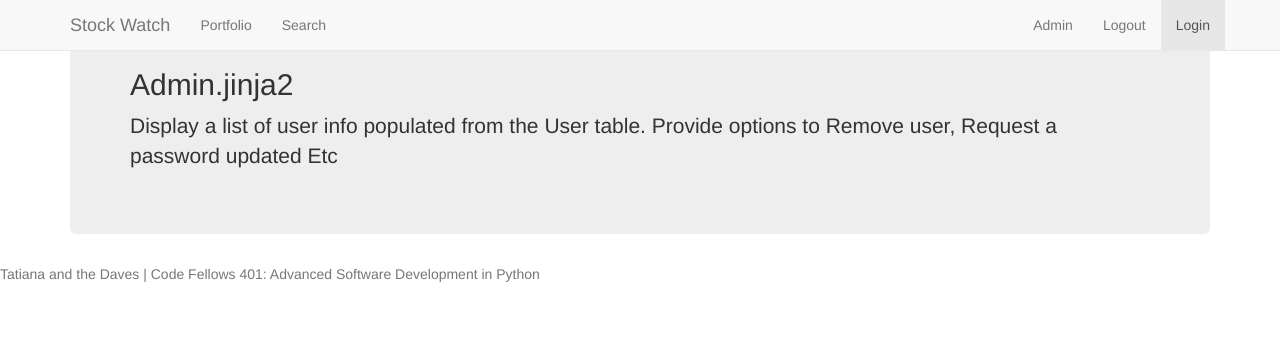
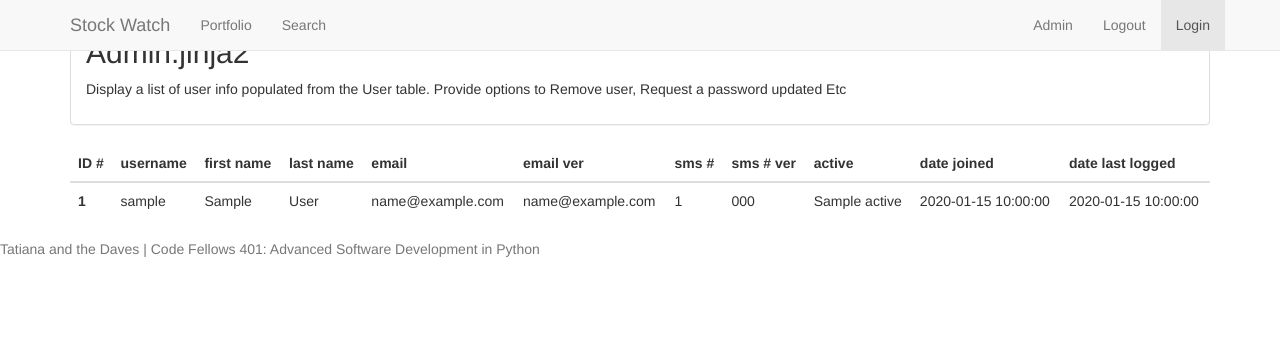
Before and after one commit to tanyaweaver/market-analysis, a Python web app: template market_analysis/templates/admin.jinja2 in a window 1280 px wide. Shown: the top 351 px of the page. Run offline with Jinja, Linux system fonts and the light colour scheme; the template is opened without the code that fills it: most values are stand-ins (such as "Sample title", 1, 10 or a date in 2020); some libraries are stand-ins or nearby versions; some web fonts are replaced.

Commit message:
populated User DB with fake user, will use this user to test login on of known user, populated Admin view with list of users from DB

```diff
--- a/market_analysis/templates/admin.jinja2
+++ b/market_analysis/templates/admin.jinja2
@@ -1,9 +1,48 @@
 {% extends "layout.jinja2" %}
 {% block body %}
 
-  <div class="jumbotron">
-    <h2>Admin.jinja2</h2>
-    <p>Display a list of user info populated from the User table. Provide options to Remove user, Request a password updated Etc</p>
+  <!-- <div class="jumbotron"> -->
+  <div class="panel panel-default">
+    <div class="panel-body">
+      <h2>Admin.jinja2</h2>
+      <p>Display a list of user info populated from the User table. Provide options to Remove user, Request a password updated Etc</p>
+    </div>
   </div>
 
+  <!-- </div> -->
+
+  <table class="table table-inverse">
+    <thead>
+      <tr>
+        <th>ID #</th>
+        <th>username</th>
+        <th>first name</th>
+        <th>last name</th>
+        <th>email</th>
+        <th>email ver</th>
+        <th>sms #</th>
+        <th>sms # ver</th>
+        <th>active</th>
+        <th>date joined</th>
+        <th>date last logged</th>
+      </tr>
+    </thead>
+      <tbody>
+        {% for user in users %}
+          <tr>
+            <th scope="row">{{ user.id }}</th>
+            <td><bold>{{ user.username }}</bold></td>
+            <td>{{ user.first_name }}</td>
+            <td>{{ user.last_name }}</td>
+            <td>{{ user.email }}</td>
+            <td>{{ user.email_verified }}</td>
+            <td>{{ user.phone_number }}</td>
+            <td>{{ user.phone_number_verified }}</td>
+            <td>{{ user.active }}</td>
+            <td>{{ user.date_joined }}</td>
+            <td>{{ user.date_last_logged }}</td>
+          </tr>
+        {% endfor %}
+  </table>
+
 {% endblock %}
--- a/market_analysis/templates/portfolio.jinja2
+++ b/market_analysis/templates/portfolio.jinja2
@@ -23,7 +23,7 @@
                 <th scope="row">{{ stock.id }}</th>
                 <td><a href="{{request.route_url('portfolio',id=stock.id)}}"><bold>{{ stock.symbol }}</bold></a></td>
                 <td>{{ stock.value }}</td>
-                <td>{{ stock.shars }}</td>
+                <td>{{ stock.shares }}</td>
                 <td>{{ stock.precent }}</td>
                 <td>EDIT BUTTON</td>
               </tr>
```
Also changed, not shown: market_analysis/scripts/initializedb.py (+21 -21 lines), market_analysis/static/style.css (+7 -1 lines), market_analysis/views/default.py (+6 -2 lines).
